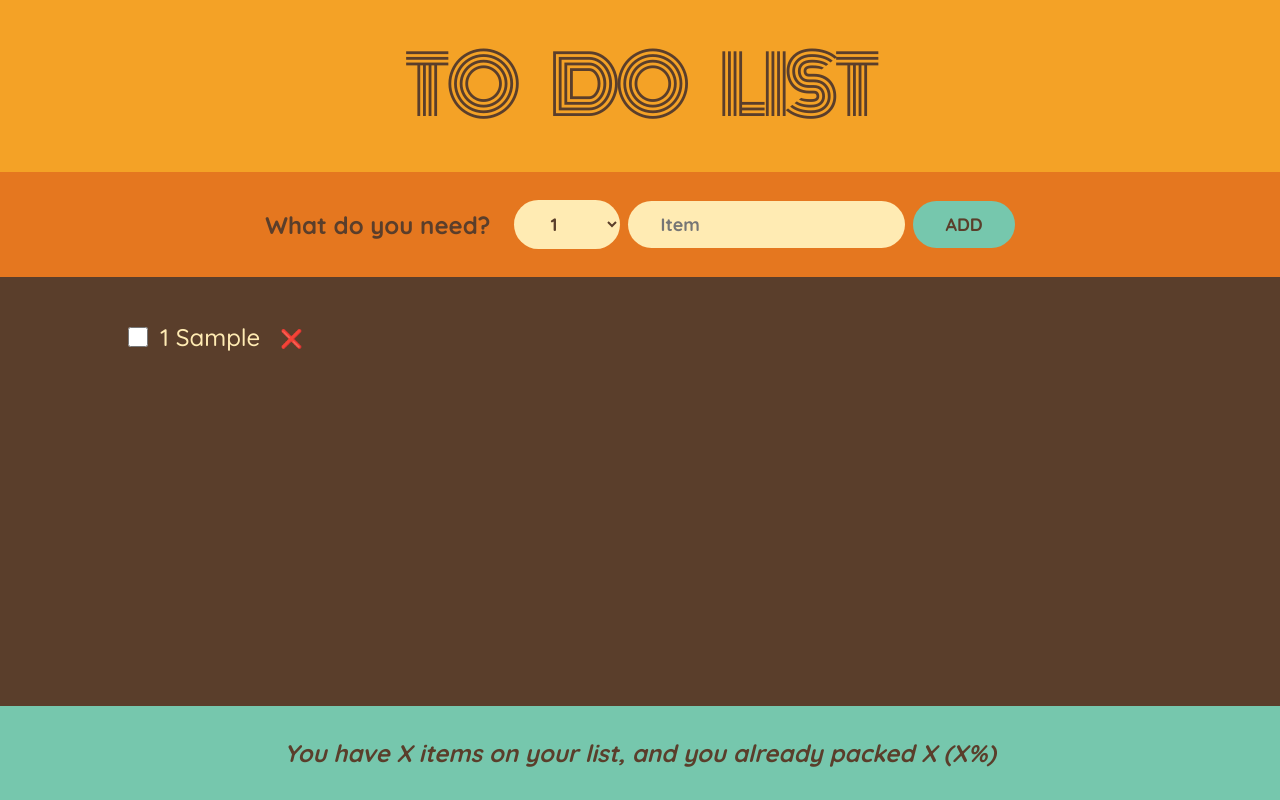
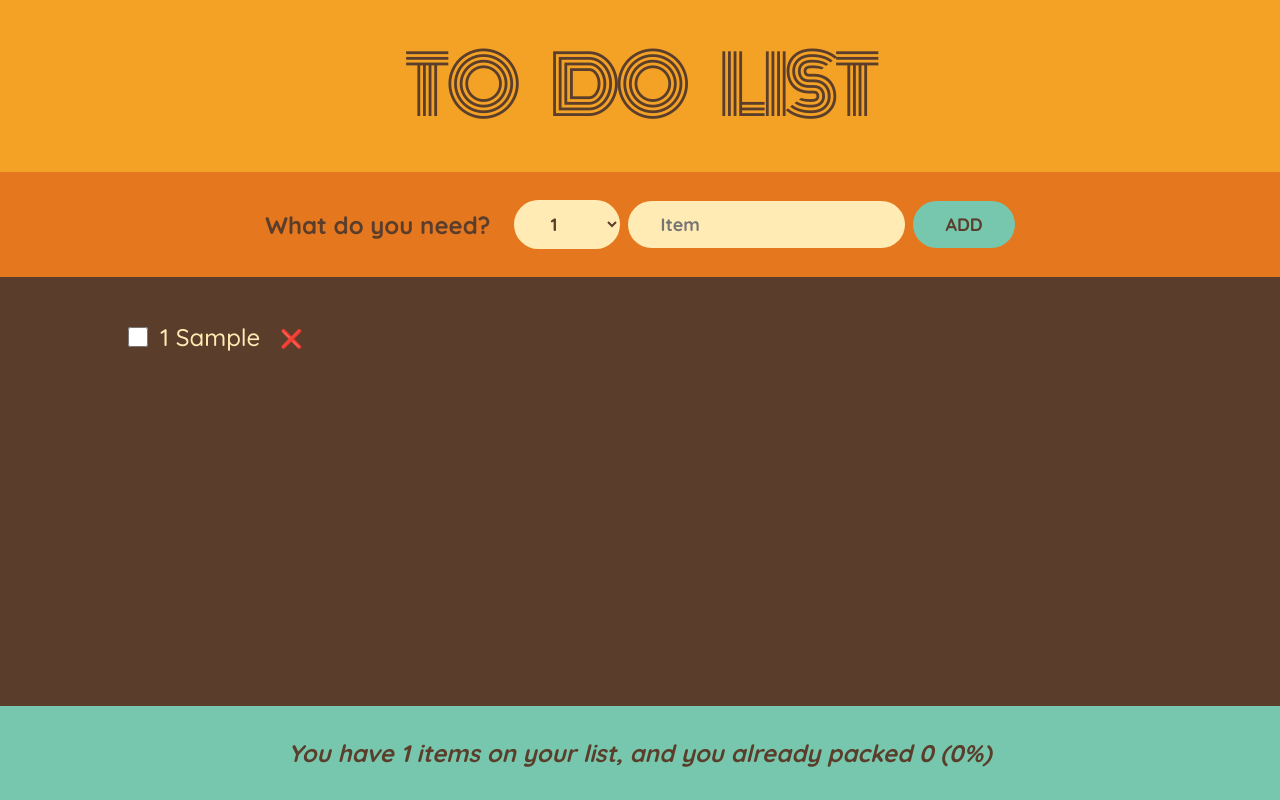
Before and after one commit to phani-sekhar/to_do_list, a React (Create React App) app: page / in a window 1280 px wide. Both pictures are taken after typing "Sample" into the empty fields and a click on the button "ADD". Built offline with nearby package versions, Linux system fonts and the light colour scheme.

Commit message:
created a calulation of stats

```diff
--- a/src/App.js
+++ b/src/App.js
@@ -1,13 +1,9 @@
 import { useState } from "react";
 
-// const initialItems = [
-//   { id: 1, description: "Passports", quantity: 2, packed: false },
-//   { id: 2, description: "Socks", quantity: 12, packed: false },
-//   { id: 3, description: "Charger", quantity: 1, packed: true },
-// ];
+export default function App() {
+  // For items calculation
+  const [items, setItems] = useState([]);
 
-export default function App() {
-  const [items, setItems] = useState([]);
   // Adding new items
   function handleAddItems(item) {
     setItems((items) => [...items, item]);
@@ -17,9 +13,11 @@ export default function App() {
     setItems((items) => items.filter((item) => item.id !== id));
   }
   // Checking the item
-  function handleToggleItem() {
+  function handleToggleItem(id) {
     setItems((items) =>
-      items.map((item) => (item.id ? { ...item, packed: !item.packed } : item))
+      items.map((item) =>
+        item.id === id ? { ...item, packed: !item.packed } : item
+      )
     );
   }
 
@@ -32,7 +30,7 @@ export default function App() {
         onDeleteItem={handleDeleteItems}
         onToggleitem={handleToggleItem}
       />
-      <Stats />
+      <Stats items={items} />
     </div>
   );
 }
@@ -101,17 +99,29 @@ function Item({ item, onDeleteItem, onToggleitem }) {
         onChange={() => onToggleitem(item.id)}
       />
       <span style={item.packed ? { textDecoration: "line-through" } : {}}>
-        {item.quantity}&nbsp;
-        {item.description}
+        {item.quantity} {item.description}
       </span>
       <button onClick={() => onDeleteItem(item.id)}>❌</button>
     </li>
   );
 }
-function Stats() {
+function Stats({ items }) {
+  if (!items.length)
+    return (
+      <p className="stats">
+        <em>Start adding the list</em>
+      </p>
+    );
+  const numItems = items.length;
+  const numPacked = items.filter((item) => item.packed).length;
+  const percentage = Math.round((numPacked / numItems) * 100);
   return (
     <footer className="stats">
-      <em>You have X items on your list, and you already packed X (X%)</em>
+      <em>
+        {percentage === 100
+          ? "All the tasks are completed. Just relax..!"
+          : ` You have ${numItems} items on your list, and you already packed ${numPacked} (${percentage}%)`}
+      </em>
     </footer>
   );
 }
```
